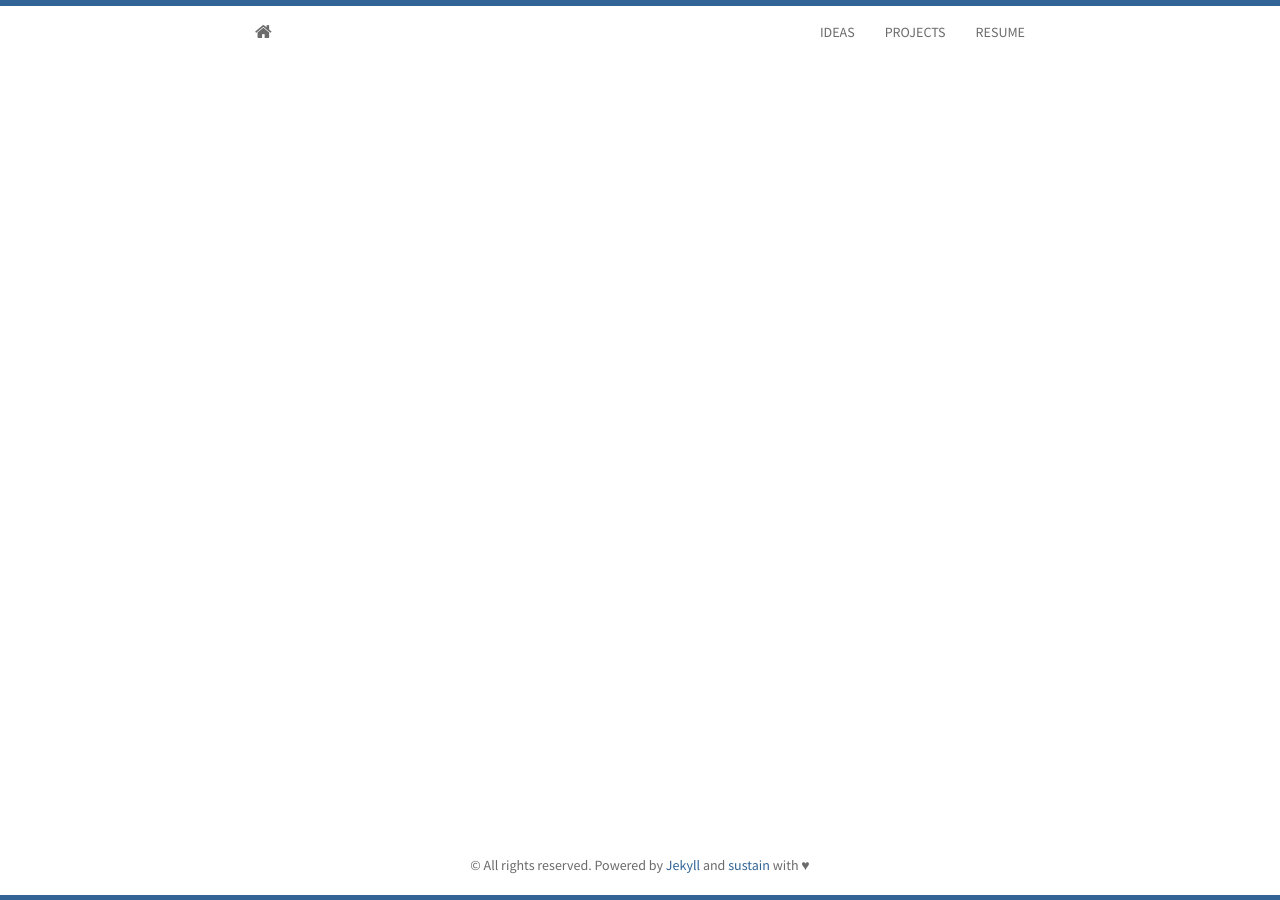
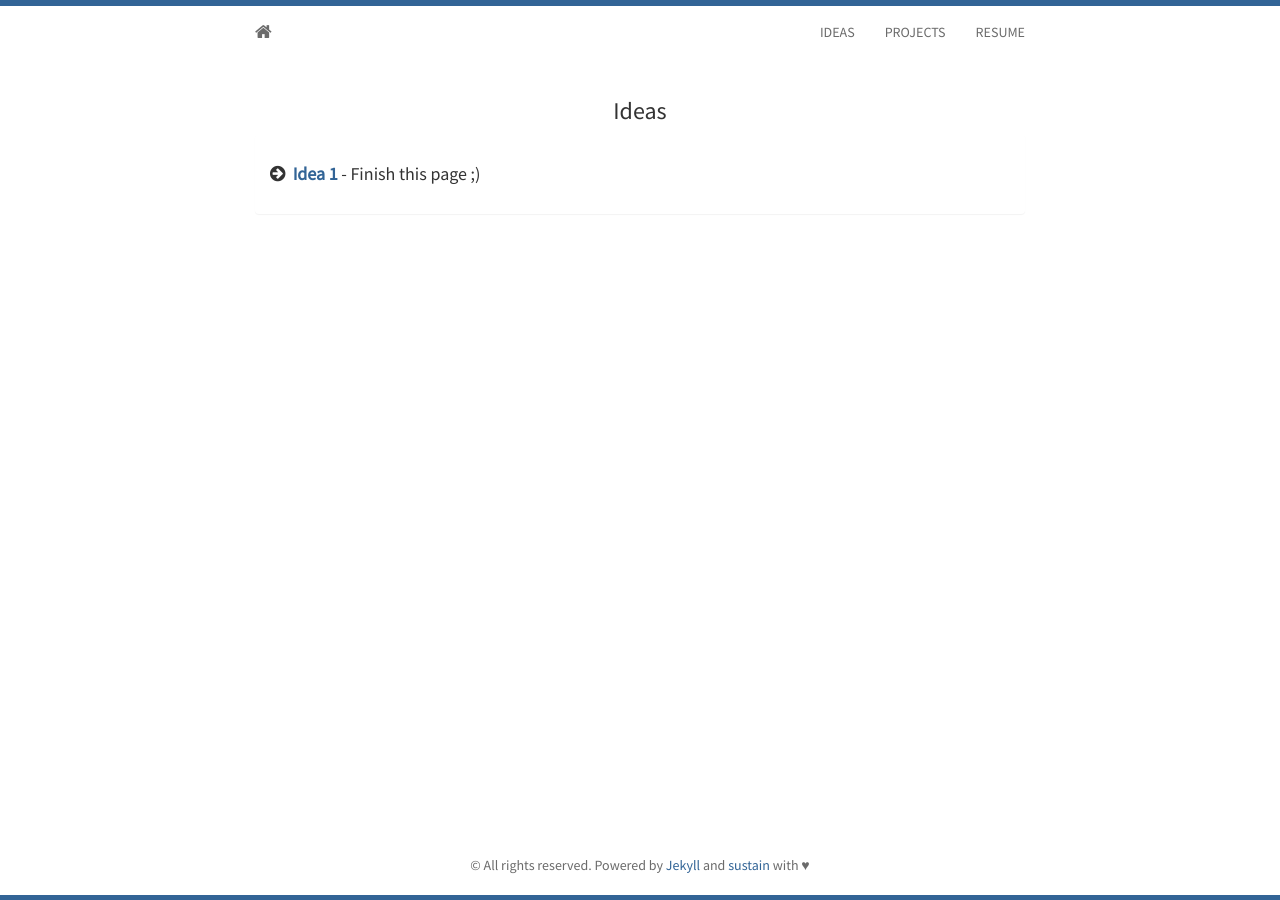
Before and after one commit to derek-smith/derek-smith.github.io, a Jekyll site: the page built from ideas.html, in a window 1280 px wide. Built offline with Jekyll 4.4.1, drawn with Linux system fonts in a browser that asks for light colours; nearby versions of some CDN libraries.

Commit message:
Add GA and titles in 2 pages

```diff
--- a/_config.yml
+++ b/_config.yml
@@ -24,7 +24,7 @@ linkedin: dereksmith206
 stackoverflow: users/1124618/derek-smith   #e.g: users/2735833/proton1h1
 #Comment out if you don't want disqus
 # disqus: username
-# google_analytics: UA-69391421-1
+google_analytics: UA-74100433-1
 
 
 # needed for travis-ci build
--- /dev/null
+++ b/_includes/ideas.html
@@ -0,0 +1,13 @@
+<section id="ideas">
+<div class="container">
+  <h3>Ideas</h3>
+  <div class="panel panel-default">
+    <div class="panel-body">
+		<h5>
+			<i class="fa fa-arrow-circle-right"></i>&nbsp;&nbsp;<strong><a href="javascript:{}">Idea 1</a></strong>
+			- Finish this page ;)
+		</h5>
+    </div>
+  </div>
+</div>
+</section>
--- /dev/null
+++ b/_includes/resume.html
@@ -0,0 +1,5 @@
+<section id="resume">
+<div class="container">
+  <h3>Resume</h3>
+</div>
+</section>
--- a/ideas.html
+++ b/ideas.html
@@ -2,3 +2,5 @@
 layout: page
 title: Ideas
 ---
+
+{% include ideas.html %}
--- a/resume.html
+++ b/resume.html
@@ -2,3 +2,5 @@
 layout: page
 title: Resume
 ---
+
+{% include resume.html %}
```
